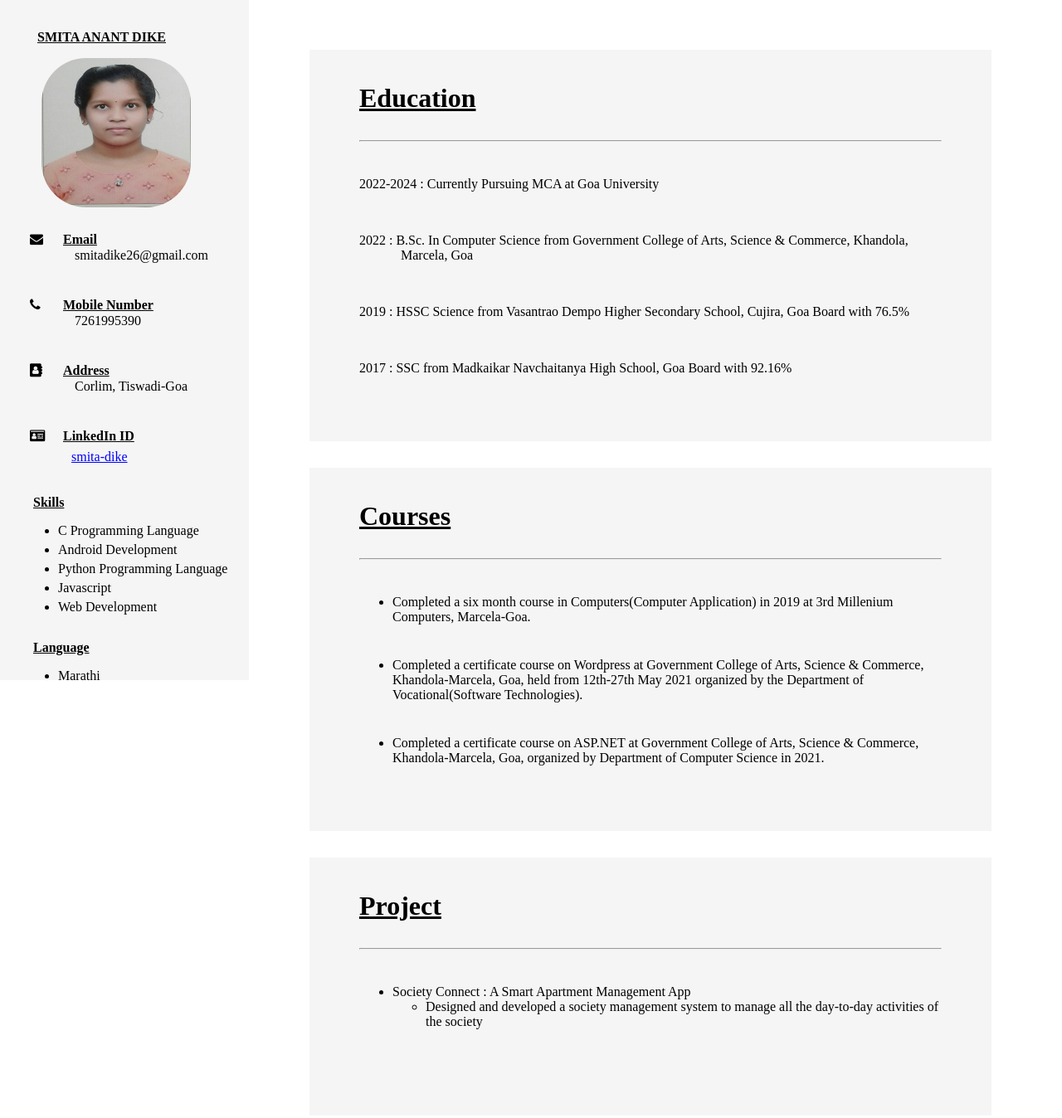
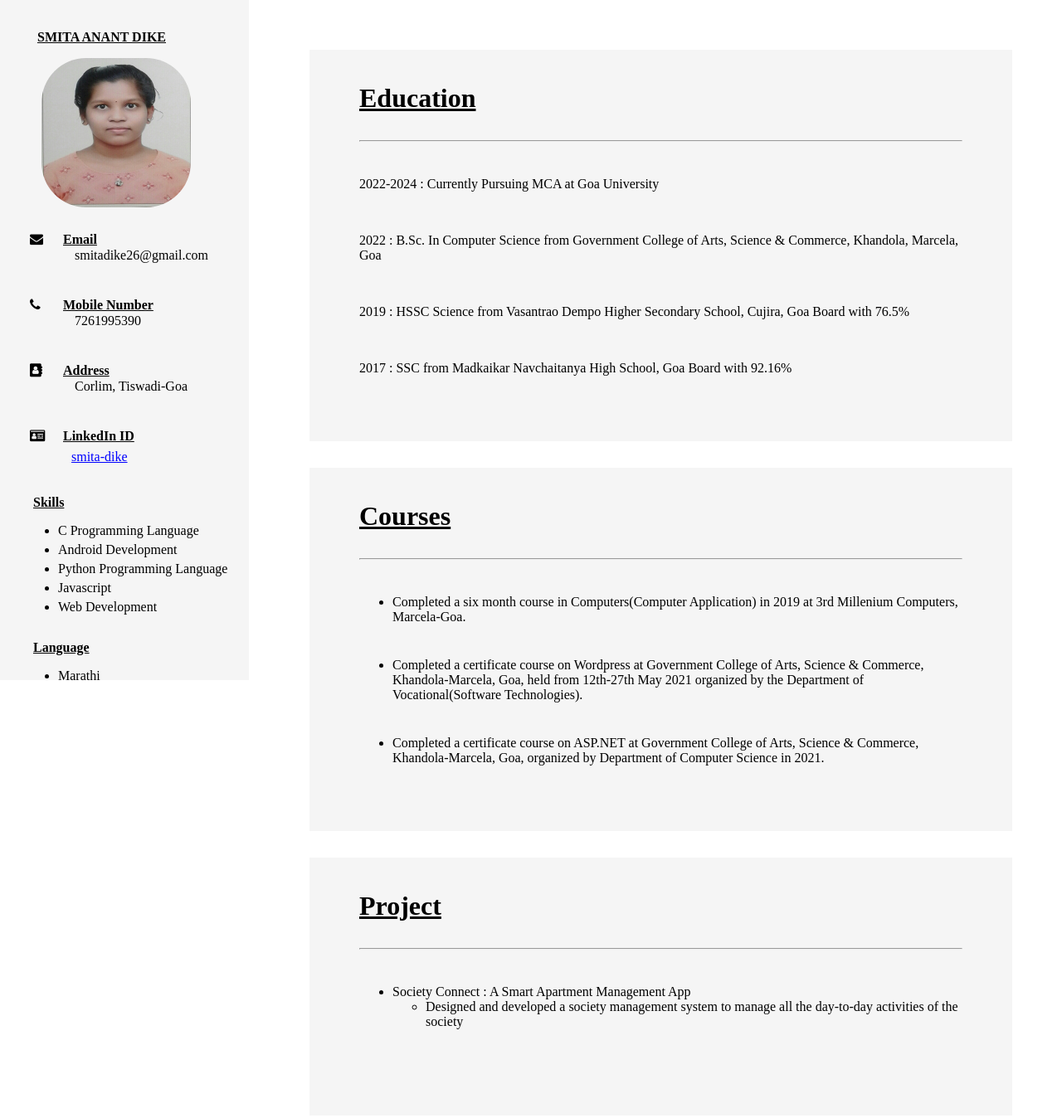
Before and after one commit to smita136/2211_Web-Development, a plain HTML site: page index.html in a window 1280 px wide. Shown: the whole page at 83% size. Drawn offline with Linux system fonts and the light colour scheme.

Commit message:
Update shape.css

```diff
--- a/shape.css
+++ b/shape.css
@@ -1,26 +1,24 @@
 .rect1 {
     height: auto;
-    width: 65%;
+    width: 67%;
     background-color: whitesmoke;
     margin-left: 365px;
     margin-top: 60px;
     padding-bottom: 5%;
 }
-p {
-    text-indent: -50px;
-    padding-left: 50px;
-}
+
 .rect2 {
     height: 75%;
-    width: 65%;
+    width: 67%;
     background-color: whitesmoke;
     margin-left: 365px;
     margin-top: 20px;
     padding-bottom: 5%;
 }
+
 .rect3 {
     height: 70%;
-    width: 65%;
+    width: 67%;
     background-color: whitesmoke;
     margin-left: 365px;
     margin-top: 20px;
```
